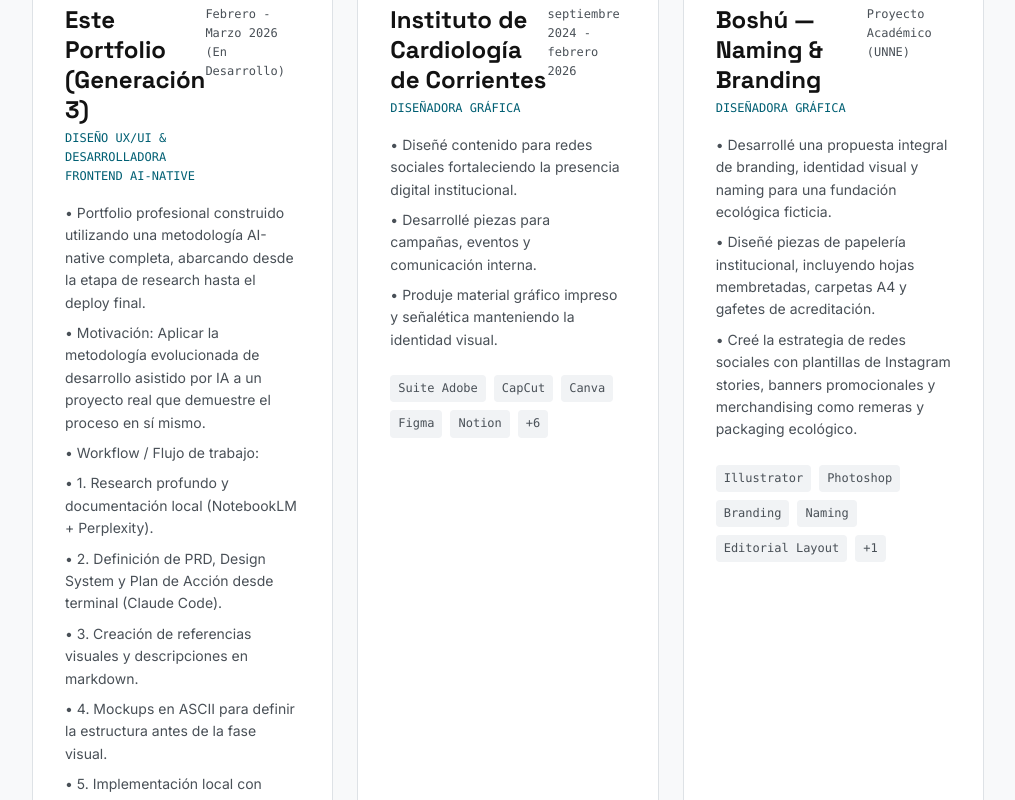
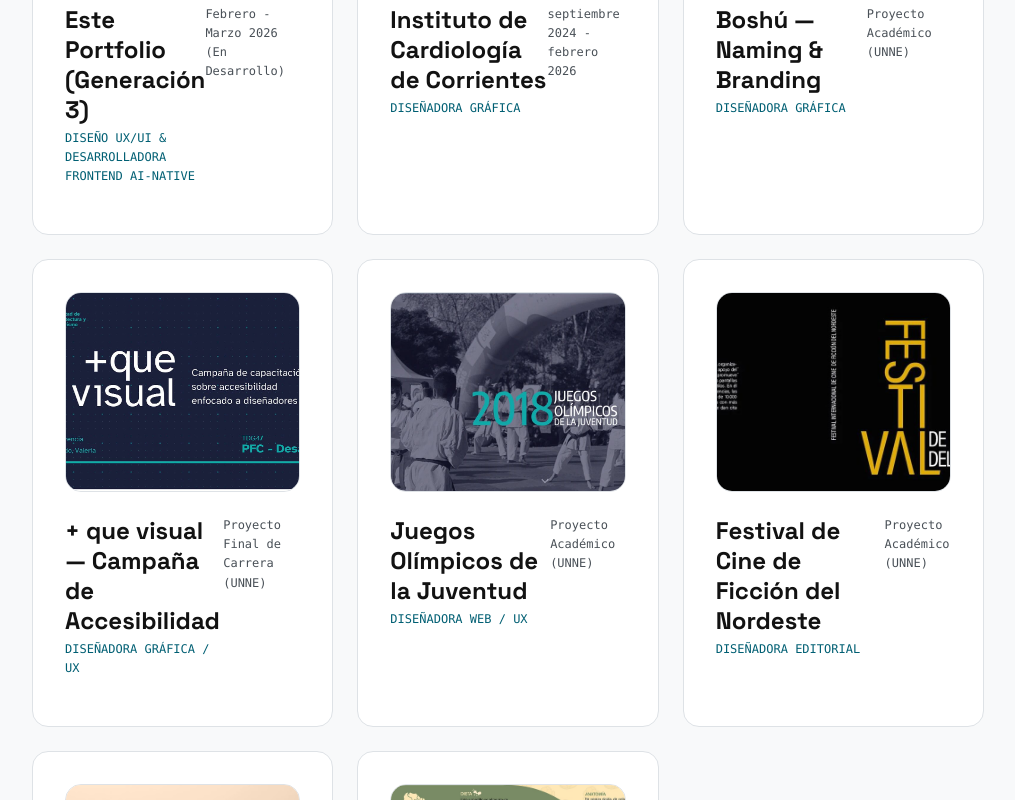
Before and after one commit to valquirozbogado/MiPortfolioTest, a React (Vite) app: page / in a window 1280 px wide. Shown: the part 1120-1920 px from the top of the page, without its empty margins (132-1147 px from the left). Built offline with nearby package versions, Linux system fonts and the light colour scheme.

Commit message:
feat: simplify project cards on home page to only show visual, title, role and date

```diff
--- a/src/pages/Home.tsx
+++ b/src/pages/Home.tsx
@@ -64,22 +64,6 @@ export const Home: React.FC = () => {
                   </div>
                   <div className={styles.projectDate}>{proj.date}</div>
                 </div>
-
-                <div className={styles.projectSummary}>
-                  {proj.story.map((bullet, idx) => (
-                    <p key={idx}>• {bullet}</p>
-                  ))}
-                </div>
-
-
-                <div className={styles.tagList}>
-                  {proj.tools.slice(0, 5).map((tool, idx) => (
-                    <span key={idx} className={styles.tag}>{tool}</span>
-                  ))}
-                  {proj.tools.length > 5 && (
-                    <span className={styles.tag}>+{proj.tools.length - 5}</span>
-                  )}
-                </div>
               </Link>
             ))}
           </div>
```
